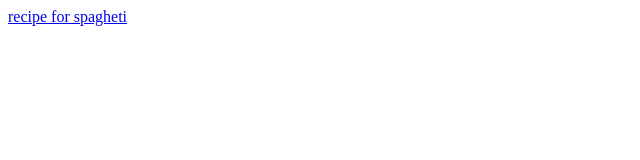
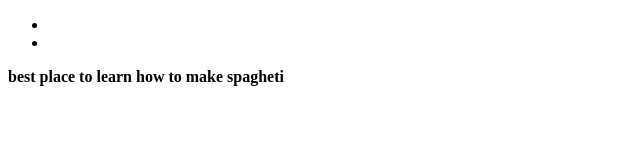
Before and after one commit to hellking79/odin-recipes, a plain HTML site: page index.html in a window 1280 px wide. Shown: the whole page, without its empty margins (0-640 px from the left). Drawn offline with Linux system fonts and the light colour scheme.

Commit message:
i changed the name on one of my anchores which is the instant noodles (i removed the space) thats why im commiting dont forget to update the rest of your code after this

```diff
--- a/index.html
+++ b/index.html
@@ -4,9 +4,13 @@
     <meta charset="UTF-8">
 
     <title><h1>odin recipe</h1></title>
-<a href="recipes/spagheti.html">recipe for spagheti</a>
+<ul>
+    <li><a href="recipes/spagheti.html"></a></li>
+    <li><a href="recipes/instantnoodles.html"></a></li>
+</ul>
+
 </head>
 <body>
-
+    <strong>best place to learn how to make spagheti</strong>
 </body>
 </html>
```
